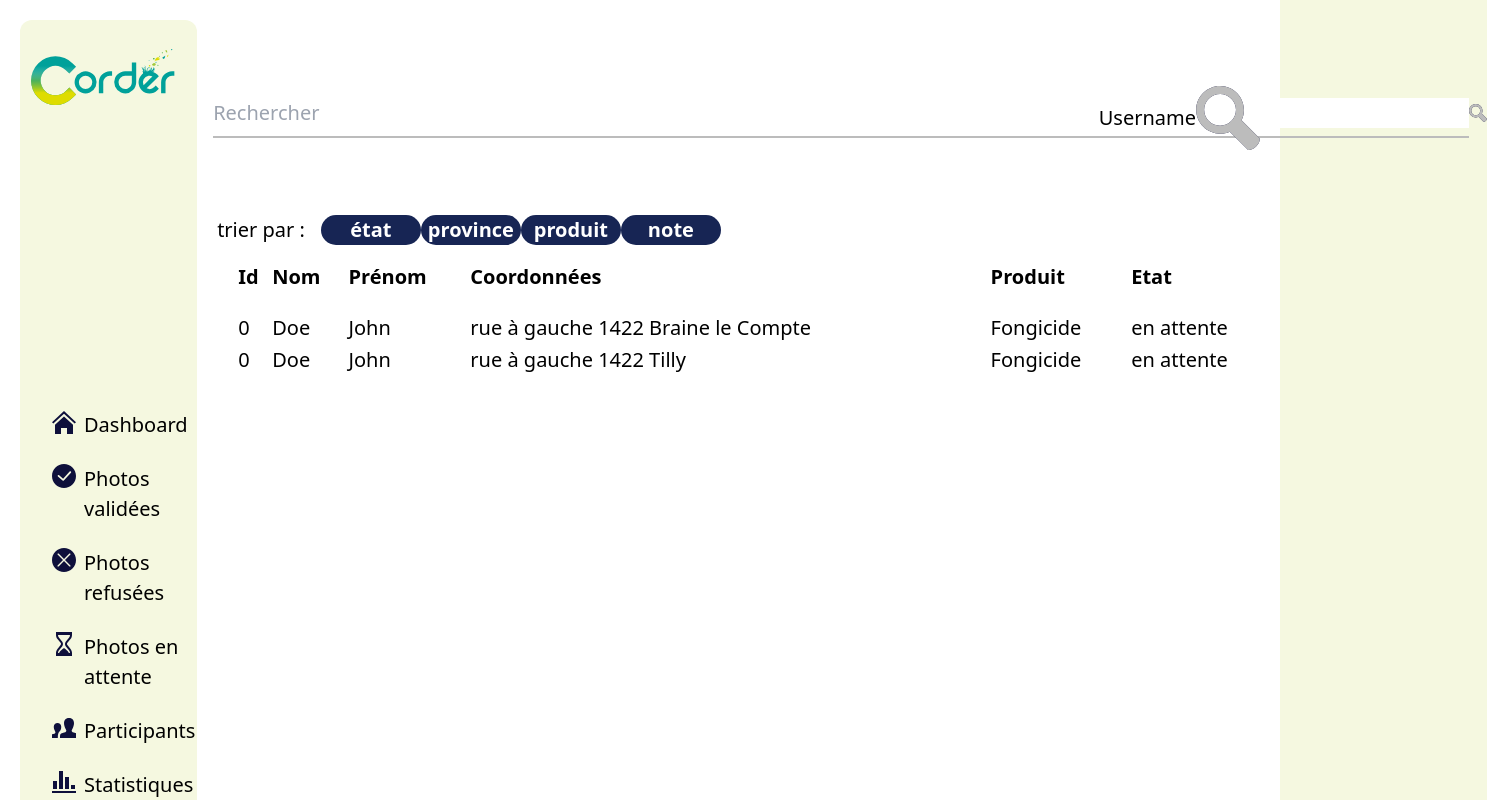
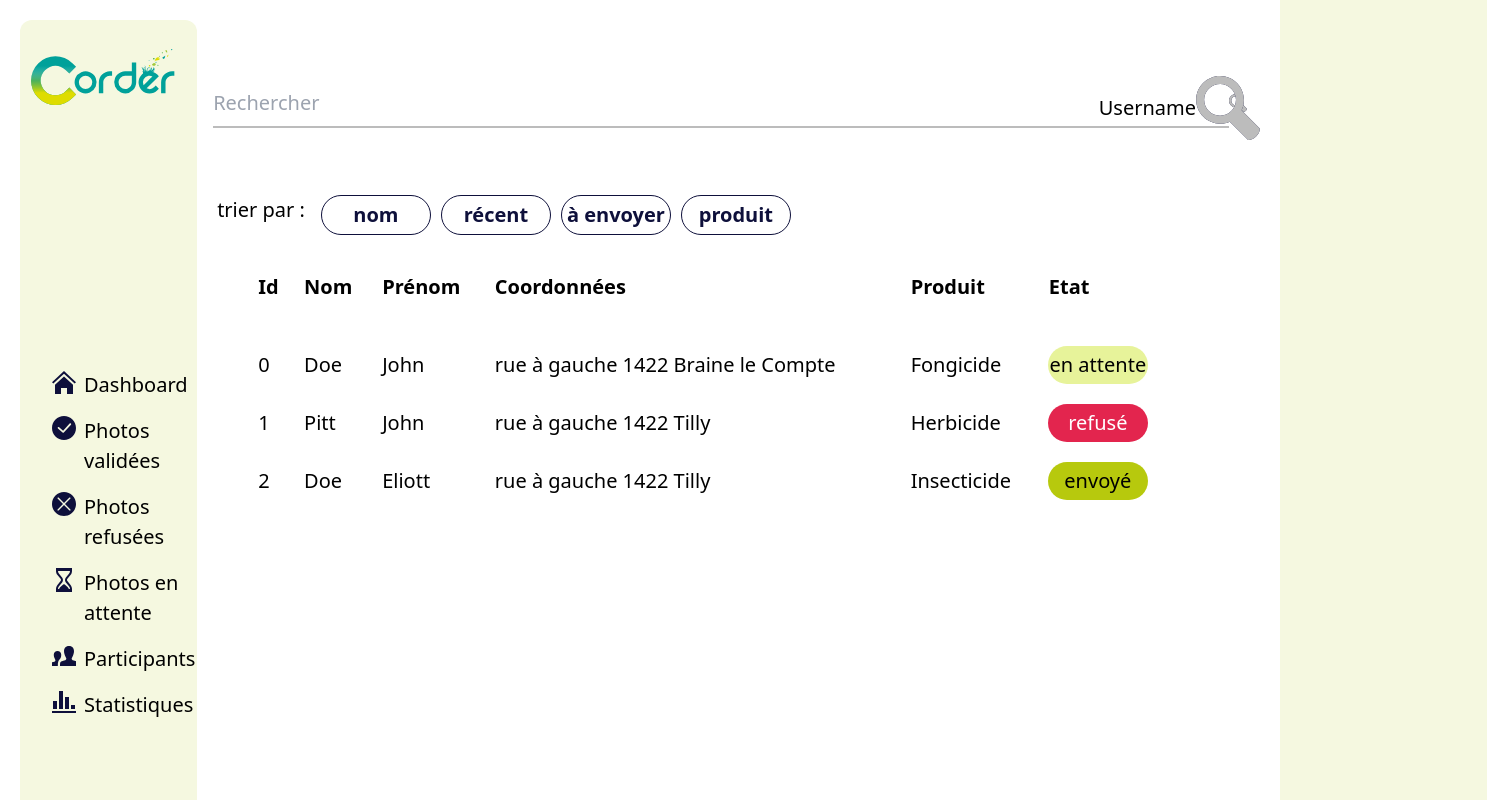
Before and after one commit to KaKahzey/CorderFrontEnd, an Angular app: page /admin/participants in a window 1280 px wide. Shown: the top 800 px of the page, 1487 px wide, since content can reach past the window. Built offline with nearby package versions, Linux system fonts and the light colour scheme.

Commit message:
composant participants fait, faudra adapter pour endpoints

```diff
--- a/src/app/pages/admin/participants/participants.component.html
+++ b/src/app/pages/admin/participants/participants.component.html
@@ -1,22 +1,22 @@
-<div class="main">
+<div id="main-participants">
     <div class="sort-area">
             <span>trier par : </span>
             <span class="buttons-sort">
-                <button>état</button>
-                <button>province</button>
-                <button>produit</button>
-                <button>note</button>
+                <button (click)="sortName()">nom</button>
+                <button (click)="sortDate()">récent</button>
+                <button (click)="sortState()">à envoyer</button>
+                <button (click)="sortProduct()">produit</button>
             </span>
     </div>
-    <div >
-        <table class="list">
+    <div class="list">
+        <table>
             <tr>
                 <th>Id</th>
                 <th>Nom</th>
                 <th>Prénom</th>
                 <th>Coordonnées</th>
                 <th>Produit</th>
-                <th>Etat</th>
+                <th class="state-head">Etat</th>
             </tr>
             @for (p of participantsList; track p.id){
                 <tr>
@@ -25,19 +25,17 @@
                     <td>{{p.firstName}}</td>
                     <td>{{p.street}} {{p.postcode}} {{p.city}}</td>
                     <td>{{p.productUsed}}</td>
-                    <td>
-                        @if (p.validated) {
-                            @if (p.shipped) {
-                                <span id="sent">envoyé</span>
+                    @if (p.validated) {
+                        @if (p.shipped) {
+                                <td class="sent">envoyé</td>
                             }
                             @else {
-                                <span id="onHold">en attente</span>
+                                <td class="onHold">en attente</td>
                             }
                         }
                         @else {
-                            <span id="rejected">refusé</span>
+                            <td class="rejected">refusé</td>
                         }
-                    </td>
                 </tr>
             }
         </table>
--- a/src/app/pages/admin/participants/participants.component.scss
+++ b/src/app/pages/admin/participants/participants.component.scss
@@ -1,27 +1,78 @@
-
+#main-participants {
+    width : 95%
+}
 
 .sort-area {
     @apply flex pb-4;
 }
 
 .list {
-    @apply w-full mx-5 text-center pr-5;
+    @apply mx-5 text-center pr-5;
 }
 button{
-    color: white;
-    width: 100px;
+    color: #0E103B;
+    width: 110px;
     justify-content: center;
     border-radius: 50px;
     font-style: normal;
-    font-weight: 700;
-    @apply bg-blue-950;
+    font-weight: 600;
+    border-color : #0E103B;
+    @apply p-1 border;
 }
+
+button:hover{
+    background-color: #F5F8E0;
+}
+
+button:focus{
+    background-color: #0E103B;
+    color: white;
+}
+
 .buttons-sort {
-    @apply flex px-4;
+    @apply flex px-4 ;
+}
+.buttons-sort button {
+    margin-right: 10px;
+}
+table {
+    width : 100%;
+    border-spacing: 20px;
+    border-collapse: separate;
 }
 th {
-    @apply pb-5;
+    @apply pb-6;
 }
 th, td {
     @apply text-left;
 }
+
+td {
+
+}
+.state-head {
+    width : 100px
+}
+
+.sent {
+    background-color: #B7C90D;
+    border-radius: 50px;
+    text-align: center;
+    vertical-align: middle;
+    @apply py-1;
+}
+
+.onHold {
+    background-color: #E7F39A;
+    border-radius: 50px;
+    text-align: center;
+    @apply py-1;
+}
+
+.rejected {
+    background-color: #E3254E;
+    border-radius: 50px;
+    text-align: center;
+    color : white;
+    @apply py-1;
+}
--- a/src/app/pages/admin/participants/participants.component.ts
+++ b/src/app/pages/admin/participants/participants.component.ts
@@ -10,6 +10,61 @@ import { CommonModule } from '@angular/common';
 })
 export class ParticipantsComponent {
 
-  participantsList : any[] = [{id : 0, lastName :"Doe", firstName : "John", street : "rue à gauche", postcode : "1422", city : "Braine le Compte", productUsed : "Fongicide", validated : true, shipped : false},
-  {id : 0, lastName :"Doe", firstName : "John", street : "rue à gauche", postcode : "1422", city : "Tilly", productUsed : "Fongicide", validated : true, shipped : false} ]
+  participantsList : any[] = [
+    {id : 0, lastName :"Doe", firstName : "John", street : "rue à gauche", postcode : "1422", city : "Braine le Compte", productUsed : "Fongicide", date : "2023-12-22", validated : true, shipped : false},
+    {id : 1, lastName :"Pitt", firstName : "John", street : "rue à gauche", postcode : "1422", city : "Tilly", productUsed : "Herbicide", date : "2024-10-22", validated : false, shipped : false},
+    {id : 2, lastName :"Doe", firstName : "Eliott", street : "rue à gauche", postcode : "1422", city : "Tilly", productUsed : "Insecticide", date : "2023-12-12", validated : true, shipped : true}
+  ]
+
+  sortName() : void {
+    this.participantsList.sort((p1, p2) => {
+      if(p1.lastName === p2.lastName) {
+        if (p1.firstName < p2.firstName) {
+          return -1
+      } else if (p1.firstName > p2.firstName) {
+          return 1
+      } else {
+          return 0
+      }
+      }
+      if (p1.lastName < p2.lastName) {
+          return -1
+      } else if (p1.lastName > p2.lastName) {
+          return 1
+      } else {
+          return 0
+      }
+  })
+  }
+
+  sortDate() : void {
+    this.participantsList.sort((p1, p2) => {
+      const date1 = new Date(p1.date)
+      const date2 = new Date(p2.date)
+      return date1.getTime() - date2.getTime()
+  })
+  }
+
+  sortState() : void {
+    this.participantsList.sort((p1, p2) => {
+      if (p1.validated === p2.validated) {
+        return p1.shipped - p2.shipped
+      }
+      else {
+        return p1.validated ? -1 : 1
+      }
+    })
+  }
+
+  sortProduct() : void {
+    this.participantsList.sort((p1, p2) => {
+      if (p1.productUsed < p2.productUsed) {
+          return -1
+      } else if (p1.productUsed > p2.productUsed) {
+          return 1
+      } else {
+          return 0
+      }
+  })
+  }
 }
--- a/src/app/shared/components/navbar/navbar.component.html
+++ b/src/app/shared/components/navbar/navbar.component.html
@@ -20,7 +20,7 @@
         <div id="navbar-top">
             <div id="search-bar">
                 <div id="border-search">
-                    <input type="text" size="100" placeholder="Rechercher" />
+                    <input type="text" size="80" placeholder="Rechercher" />
                     <img src="/assets/img/logos-navbar/magnifying-glass.svg" alt="loupe" />
                 </div>
             </div>
--- a/src/app/shared/components/navbar/navbar.component.scss
+++ b/src/app/shared/components/navbar/navbar.component.scss
@@ -40,7 +40,7 @@ li a {
 }
 
 #list {
-    @apply row-span-1 pl-8 space-y-6;
+    @apply row-span-1 pl-8 space-y-4;
 }
 
 #list span {
```
Also changed, not shown: 1 other file (tests, documents, lock files or other folders).
